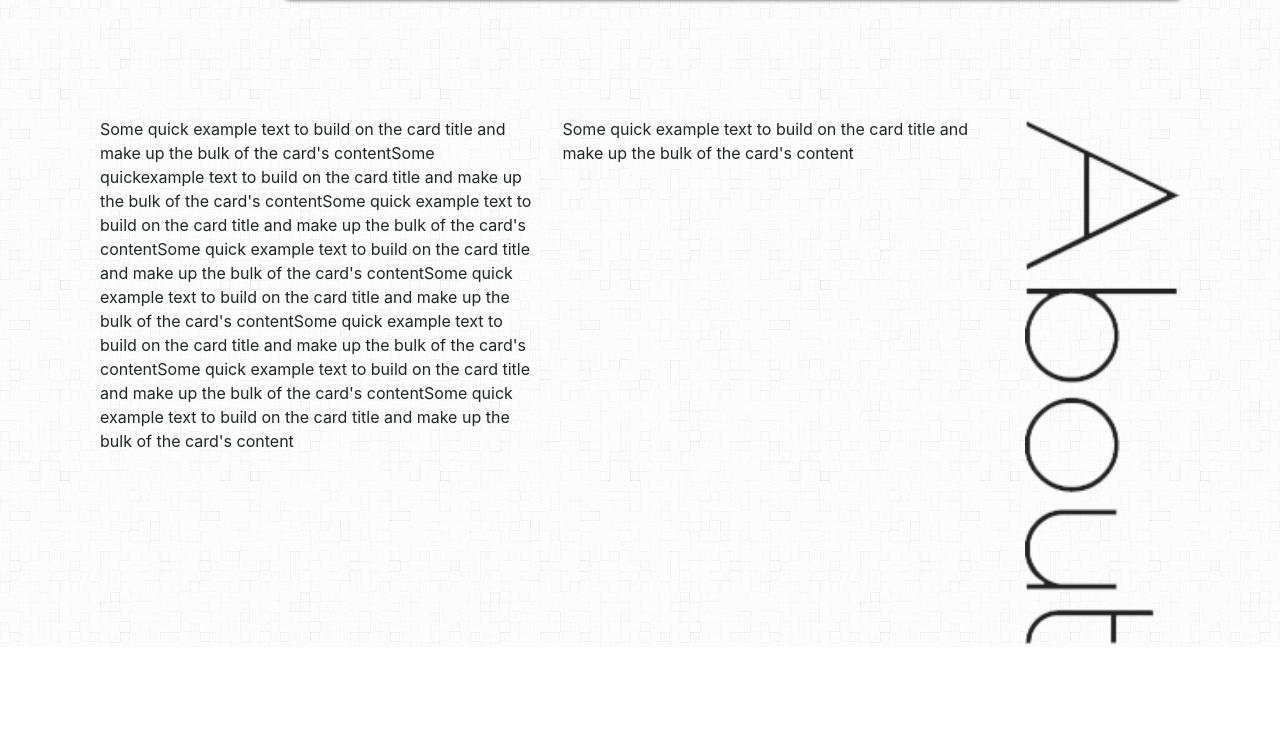
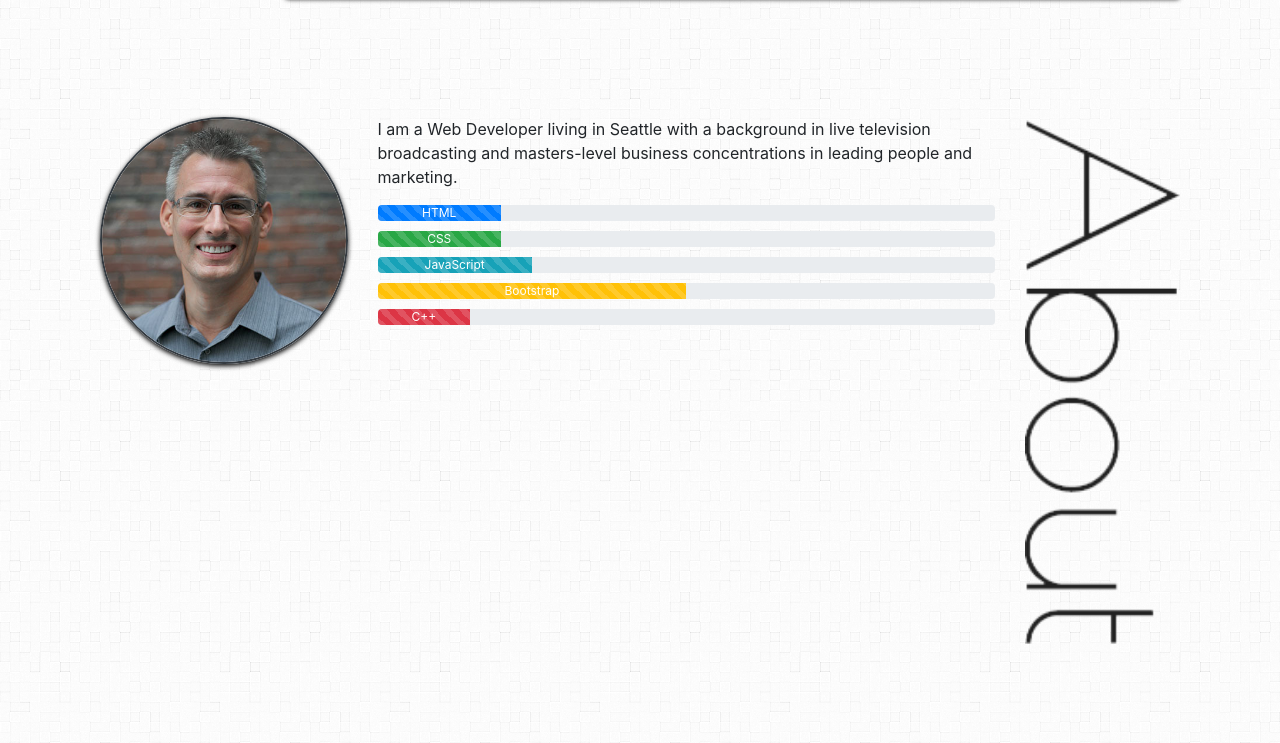
Before and after one commit to KevinUSCU/personal-project-site, a plain HTML site: page index.html in a window 1280 px wide. Shown: the part 1128-1871 px from the top of the page. Before the commit the page ends 1775 px from the top, so only its background shows below. Drawn offline with nearby package versions, Linux system fonts and the light colour scheme.

Commit message:
Add about section with photo and knowledge bars.

```diff
--- a/css/main.css
+++ b/css/main.css
@@ -57,6 +57,17 @@ body {
     background-position: center;
 }
 
+#kevin {
+    width: 100%;
+    border: 2px solid #343A40;
+    border-radius: 100%;
+    box-shadow: 0 2px 5px #000;
+}
+
+.progress {
+    margin: 10px 0;
+}
+
 footer {
     background-color: #343A40;
     color: #9A9DA0;
--- a/index.html
+++ b/index.html
@@ -108,11 +108,26 @@
                 <div>
                     <div class="container-fluid">
                         <div class="row">
-                            <div class="col">
-                                Some quick example text to build on the card title and make up the bulk of the card's contentSome quickexample text to build on the card title and make up the bulk of the card's contentSome quick example text to build on the card title and make up the bulk of the card's contentSome quick example text to build on the card title and make up the bulk of the card's contentSome quick example text to build on the card title and make up the bulk of the card's contentSome quick example text to build on the card title and make up the bulk of the card's contentSome quick example text to build on the card title and make up the bulk of the card's contentSome quick example text to build on the card title and make up the bulk of the card's content
+                            <div class="col-3">
+                                <img id="kevin" src="images/headshot.jpg" alt="Picture of Kevin Springer">
                             </div>
-                            <div class="col">
-                                Some quick example text to build on the card title and make up the bulk of the card's content
+                            <div class="col-7">
+                                <p>I am a Web Developer living in Seattle with a background in live television broadcasting and masters-level business concentrations in leading people and marketing.</p>
+                                <div class="progress">
+                                    <div class="progress-bar progress-bar-striped" role="progressbar" style="width: 20%" aria-valuenow="20" aria-valuemin="0" aria-valuemax="100">HTML</div>
+                                </div>
+                                <div class="progress">
+                                    <div class="progress-bar progress-bar-striped bg-success" role="progressbar" style="width: 20%" aria-valuenow="20" aria-valuemin="0" aria-valuemax="100">CSS</div>
+                                </div>
+                                <div class="progress">
+                                    <div class="progress-bar progress-bar-striped bg-info" role="progressbar" style="width: 25%" aria-valuenow="25" aria-valuemin="0" aria-valuemax="100">JavaScript</div>
+                                </div>
+                                <div class="progress">
+                                    <div class="progress-bar progress-bar-striped bg-warning" role="progressbar" style="width: 50%" aria-valuenow="50" aria-valuemin="0" aria-valuemax="100">Bootstrap</div>
+                                </div>
+                                <div class="progress">
+                                    <div class="progress-bar progress-bar-striped bg-danger" role="progressbar" style="width: 15%" aria-valuenow="15" aria-valuemin="0" aria-valuemax="100">C++</div>
+                                </div>
                             </div>
                             <div class="col-2">
                                 <img class="sidesplash" src="images/about.png" alt="About">
@@ -120,6 +135,7 @@
                         </div>
                     </div>
                 </div>
+                <br><br><br><br>
             </div>
         </main>
         <!-- Footer/Contact Info -->
```
